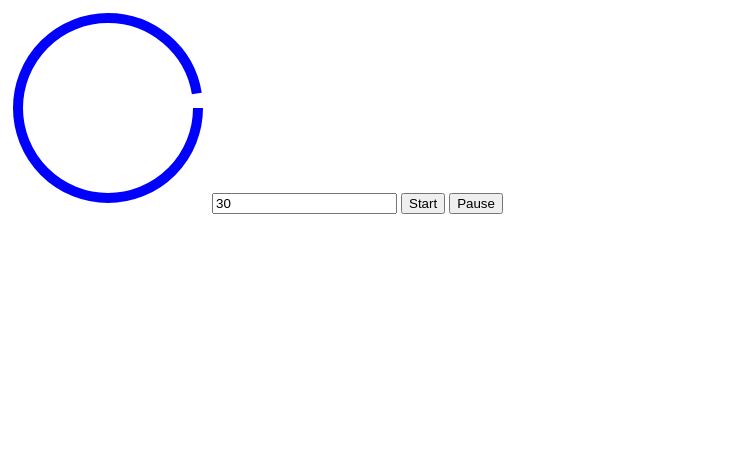
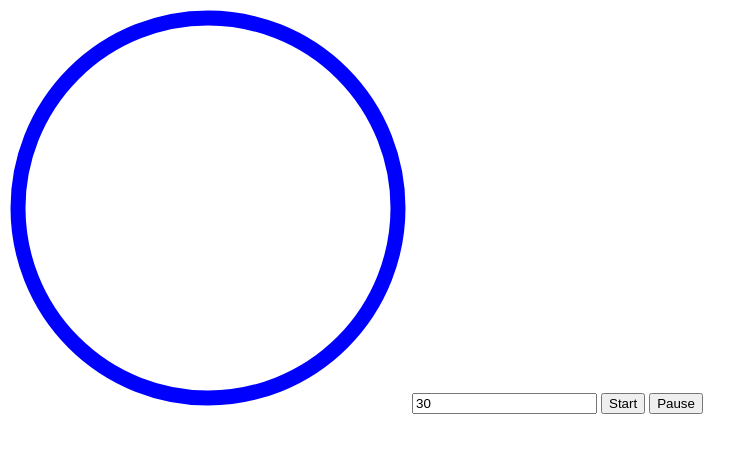
Before and after one commit to Jerling1989/timer, a plain HTML site: page index.html in a window 1280 px wide. Shown: the whole page, without its empty margins (0-756 px from the left). Drawn offline with Linux system fonts and the light colour scheme.

Commit message:
Start animation.

```diff
--- a/index.html
+++ b/index.html
@@ -6,16 +6,15 @@
   <title>Timer</title>
 </head>
 <body>
-  <svg height="200" width="200">
+  <svg height="400" width="400">
     <circle
-      r="90"
-      cx="100"
-      cy="100"
+      r="190"
+      cx="200"
+      cy="200"
       fill="transparent"
       stroke="blue"
-      stroke-width="10"
-      stroke-dasharray="560"
-      stroke-dashoffset="10"
+      stroke-width="15"
+      transform="rotate(-90 200 200)"
       />
   </svg>
   <input id="duration" value="30" />
--- a/index.js
+++ b/index.js
@@ -1,13 +1,20 @@
 const durationInput = document.querySelector('#duration');
 const startButton = document.querySelector('#start');
 const pauseButton = document.querySelector('#pause');
+const circle = document.querySelector('circle');
+
+const perimeter = circle.getAttribute('r') * 2 * Math.PI;
+circle.setAttribute('stroke-dasharray', perimeter);
+
+let currentOffset = 0;
 
 const timer = new Timer(durationInput, startButton, pauseButton, {
   onStart() {
     console.log('Timer started');
   },
   onTick() {
-    console.log('Timer just ticked down');
+    circle.setAttribute('stroke-dashoffset', currentOffset);
+    currentOffset = currentOffset - 50;
   },
   onComplete() {
     console.log('Timer is completed');
```
